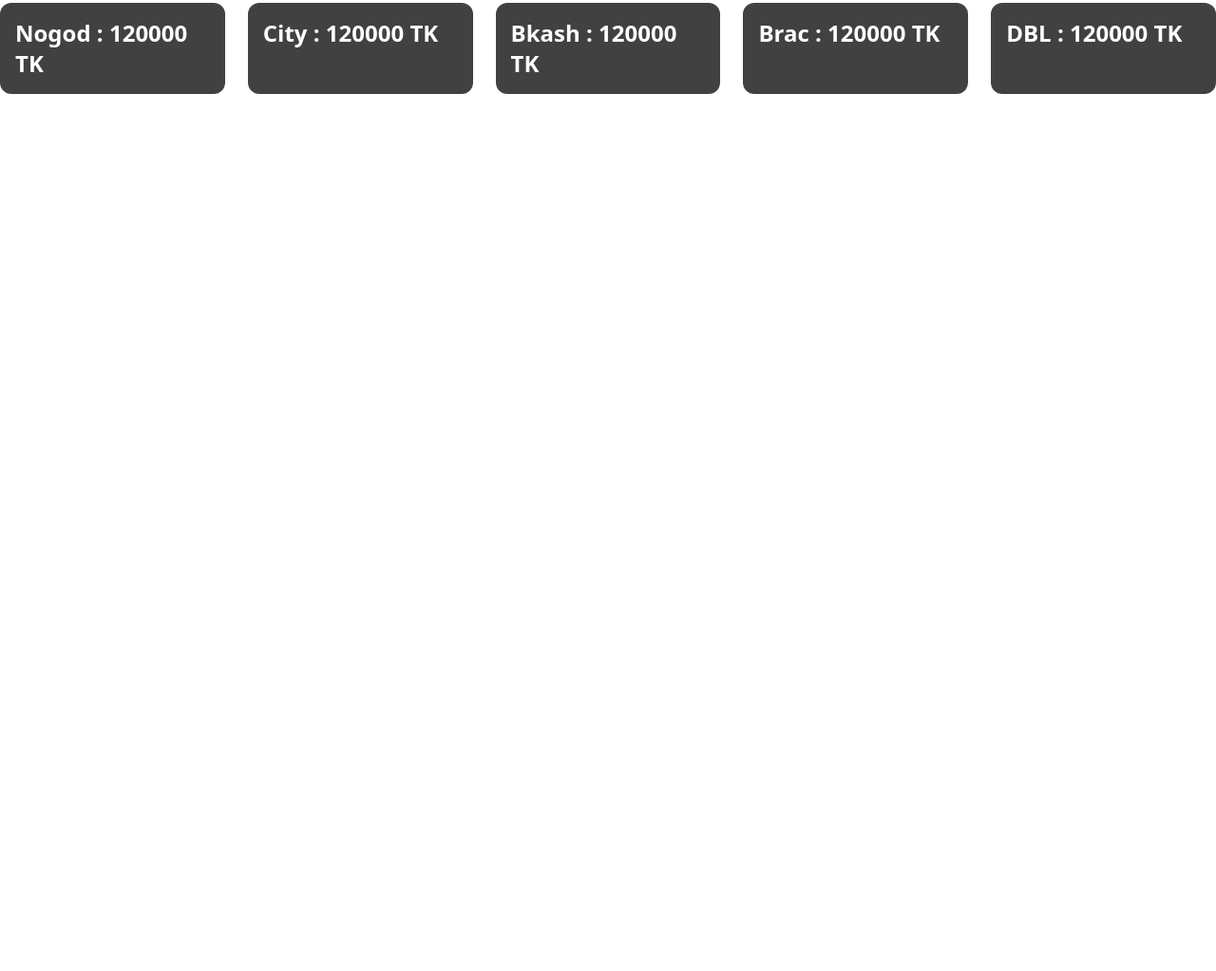
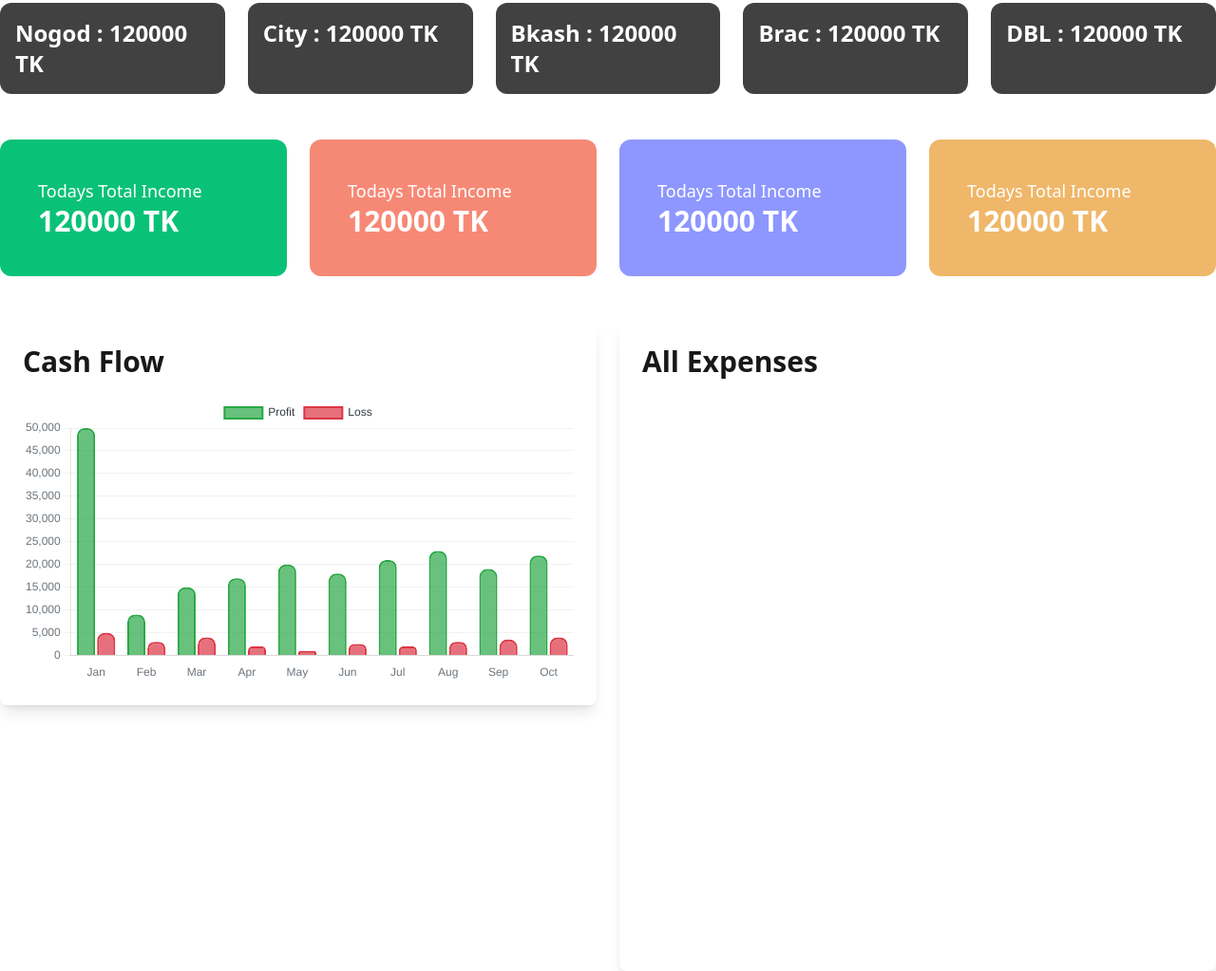
Before and after one commit to cerumiaktar/account-management, a plain HTML site: page index.html in a window 1280 px wide. Shown: the part 230-1253 px from the top of the page at 95% size. Before the commit the page ends 800 px from the top, so only its background shows below. Drawn offline with nearby package versions, Linux system fonts and the light colour scheme.

Commit message:
add cash flow section

```diff
--- a/index.html
+++ b/index.html
@@ -14,6 +14,8 @@
         integrity="sha512-2SwdPD6INVrV/lHTZbO2nodKhrnDdJK9/kg2XD1r9uGqPo1cUbujc+IYdlYdEErWNu69gVcYgdxlmVmzTWnetw=="
         crossorigin="anonymous" referrerpolicy="no-referrer" />
     <script type="module" src="https://unpkg.com/cally"></script>
+    <!-- Chart CDN -->
+
     <title>Dashboard</title>
 </head>
 
@@ -111,6 +113,115 @@
                 </div>
             </div>
         </section>
+        <!-- This is Todays Amount -->
+        <section class="container mx-auto mb-12">
+            <div class="grid grid-cols-1 md:grid-cols-4 gap-6">
+                <div class="bg-[#0AC277] p-10 rounded-xl text-white">
+                    <p class="text-lg font-medium">Todays Total Income</p>
+                    <h2 class="text-3xl font-bold">120000 TK</h2>
+                </div>
+                <div class="bg-[#F68975] p-10 rounded-xl text-white">
+                    <p class="text-lg font-medium">Todays Total Income</p>
+                    <h2 class="text-3xl font-bold">120000 TK</h2>
+                </div>
+                <div class="bg-[#8D97FF] p-10 rounded-xl text-white">
+                    <p class="text-lg font-medium">Todays Total Income</p>
+                    <h2 class="text-3xl font-bold">120000 TK</h2>
+                </div>
+                <div class="bg-[#EFB769] p-10 rounded-xl text-white">
+                    <p class="text-lg font-medium">Todays Total Income</p>
+                    <h2 class="text-3xl font-bold">120000 TK</h2>
+                </div>
+            </div>
+        </section>
+        <!-- This is Line Chart -->
+        <section class="container mx-auto flex gap-6">
+            <div class="w-6/12">
+                <!-- ###################Monthly Profit & Loss start################-->
+                <div class="col-xl-5 ">
+                    <div class="col-6">
+                        <div class="card shadow-lg border-0">
+                            <div class="card-body">
+                                <h4 class="header-title text-3xl font-bold mb-3">Cash Flow</h4>
+                                <canvas id="profitLossChart" height="300"></canvas>
+                            </div>
+                        </div>
+                    </div>
+                </div>
+                <!-- Chart.js -->
+                <script src="https://cdn.jsdelivr.net/npm/chart.js"></script>
+                <script>
+                    document.addEventListener('DOMContentLoaded', function () {
+                        const ctx = document.getElementById('profitLossChart').getContext('2d');
+
+                        const profitLossChart = new Chart(ctx, {
+                            type: 'bar',
+                            data: {
+                                labels: ['Jan', 'Feb', 'Mar', 'Apr', 'May', 'Jun', 'Jul', 'Aug', 'Sep', 'Oct'],
+                                datasets: [
+                                    {
+                                        label: 'Profit',
+                                        data: [50000, 9000, 15000, 17000, 20000, 18000, 21000, 23000, 19000, 22000],
+                                        backgroundColor: 'rgba(40, 167, 69, 0.7)',
+                                        borderColor: '#28a745',
+                                        borderWidth: 2,
+                                        borderRadius: 8
+                                    },
+                                    {
+                                        label: 'Loss',
+                                        data: [5000, 3000, 4000, 2000, 1000, 2500, 2000, 3000, 3500, 4000],
+                                        backgroundColor: 'rgba(220, 53, 69, 0.7)',
+                                        borderColor: '#dc3545',
+                                        borderWidth: 2,
+                                        borderRadius: 8
+                                    }
+                                ]
+                            },
+                            options: {
+                                responsive: true,
+                                scales: {
+                                    y: {
+                                        beginAtZero: true,
+                                        ticks: { color: '#6c757d' },
+                                        grid: { color: 'rgba(0,0,0,0.05)' }
+                                    },
+                                    x: {
+                                        ticks: { color: '#6c757d' },
+                                        grid: { display: false }
+                                    }
+                                },
+                                plugins: {
+                                    legend: {
+                                        labels: { color: '#343a40' }
+                                    },
+                                    tooltip: {
+                                        backgroundColor: '#343a40',
+                                        titleColor: '#fff',
+                                        bodyColor: '#fff'
+                                    }
+                                }
+                            }
+                        });
+                    });
+                </script>
+                <!-- ###################Monthly Profit & Loss end################-->
+            </div>
+            <!-- This is Pie Chart -->
+            <div class="w-6/12">
+                <div class="">
+                    <div class="col-6">
+                        <div class="card shadow-lg border-0">
+                            <div class="card-body">
+                                <h4 class="header-title text-3xl font-bold mb-3">All Expenses</h4>
+                                <canvas id="profitLossChart" height="300"></canvas>
+                            </div>
+                        </div>
+                    </div>
+                </div>
+
+            </div>
+        </section>
+
     </main>
     <footer>
 
```
